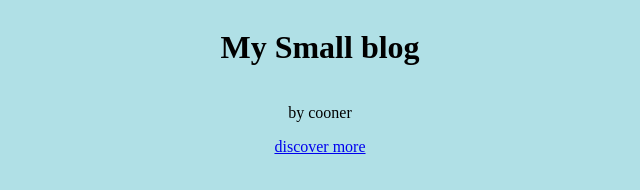
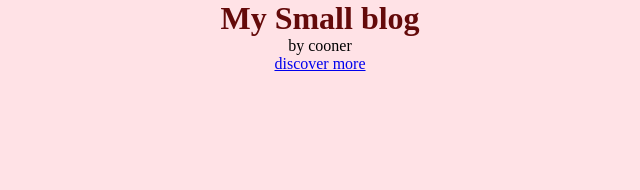
Before and after one commit to Muffinmann/smallBlog, a website: page index.html in a window 1280 px wide. Shown: the whole page, without its empty margins (320-960 px from the left). Drawn offline with Linux system fonts and the light colour scheme.

Commit message:
add css file

```diff
--- a/index.html
+++ b/index.html
@@ -1,11 +1,11 @@
 <!DOCTYPE html>
 <html lang="en">
   <head>
-    <link rel="stylesheet" type="text/css" href="styles.css">
+    <link rel="stylesheet" type="text/css" href="styles.css" />
   </head>
   <body>
-    <div style="display: grid; place-items: center;">
-      <h1>My Small blog</h1>
+    <div class="grid_center">
+      <h1 style="color:rgba(100, 10, 10, 1)">My Small blog</h1>
       <p>by cooner</p>
       <a href="blogs">discover more</a>
     </div>
--- a/styles.css
+++ b/styles.css
@@ -1,3 +1,23 @@
+body,
+h1,
+h2,
+h3,
+h4,
+p,
+li,
+figure,
+figcaption,
+blockquote,
+dl,
+dd {
+  margin: 0;
+}
+
 body {
-  background-color: powderblue;
+  background-color: rgba(255, 111, 130, 0.2);
 }
+
+.grid_center {
+  display: grid;
+  place-items: center;
+}
```
